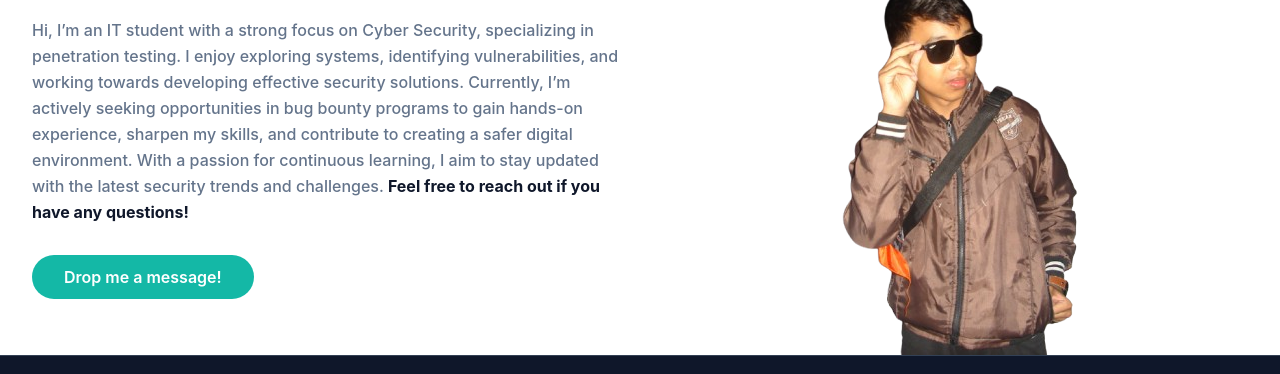
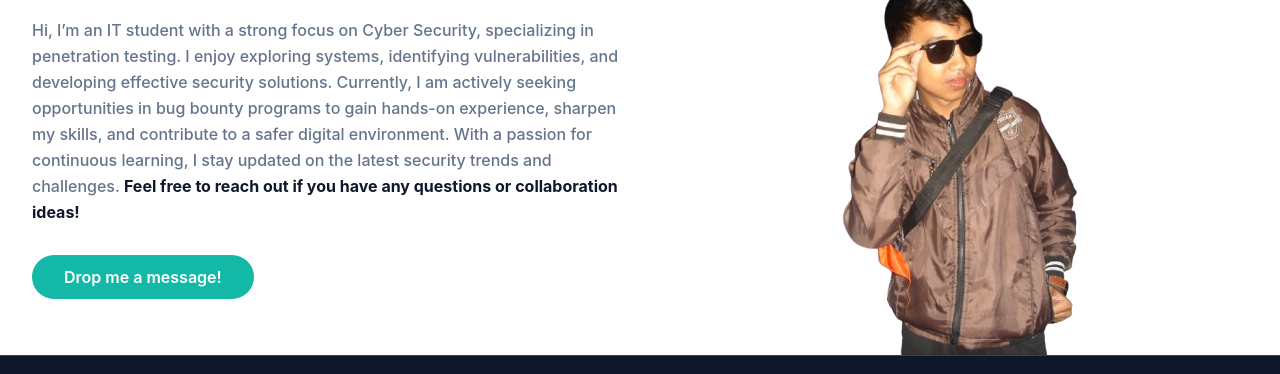
Before and after one commit to anwaryy/Portofolio, a website: page index.html in a window 1280 px wide. Shown: the part 326-700 px from the top of the page. Drawn offline with Linux system fonts and the light colour scheme.

Commit message:
Update index.html

```diff
--- a/index.html
+++ b/index.html
@@ -62,7 +62,7 @@
           <div class="w-full self-center px-4 lg:w-1/2">
             <h1 class="text-base font-semibold text-primary md:text-xl">Halooo👋 <span class="mt-1 block text-4xl font-bold text-dark dark:text-white lg:text-5xl">Anwary Adzirudin</span></h1>
             <h2 class="mb-5 text-lg font-medium text-secondary lg:text-2xl">Cyber Security <span class="text-dark dark:text-white">Enthusiast</span></h2>
-            <p class="mb-10 font-medium leading-relaxed text-secondary">Hi, I’m an IT student with a strong focus on Cyber Security, specializing in penetration testing. I enjoy exploring systems, identifying vulnerabilities, and working towards developing effective security solutions. Currently, I’m actively seeking opportunities in bug bounty programs to gain hands-on experience, sharpen my skills, and contribute to creating a safer digital environment. With a passion for continuous learning, I aim to stay updated with the latest security trends and challenges. <span class="font-bold text-dark dark:text-white">Feel free to reach out if you have any questions!</span></p>
+            <p class="mb-10 font-medium leading-relaxed text-secondary">Hi, I’m an IT student with a strong focus on Cyber Security, specializing in penetration testing. I enjoy exploring systems, identifying vulnerabilities, and developing effective security solutions. Currently, I am actively seeking opportunities in bug bounty programs to gain hands-on experience, sharpen my skills, and contribute to a safer digital environment. With a passion for continuous learning, I stay updated on the latest security trends and challenges. <span class="font-bold text-dark dark:text-white">Feel free to reach out if you have any questions or collaboration ideas!</span></p>
 
             <a href="mailto:anwaryadzi@gmail.com" class="rounded-full bg-primary py-3 px-8 text-base font-semibold text-white transition duration-300 ease-in-out hover:opacity-80 hover:shadow-lg">Drop me a message!</a>
           </div>
```
